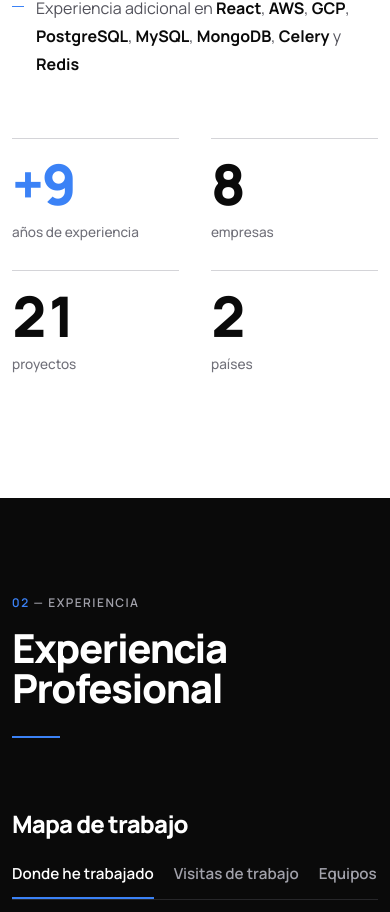
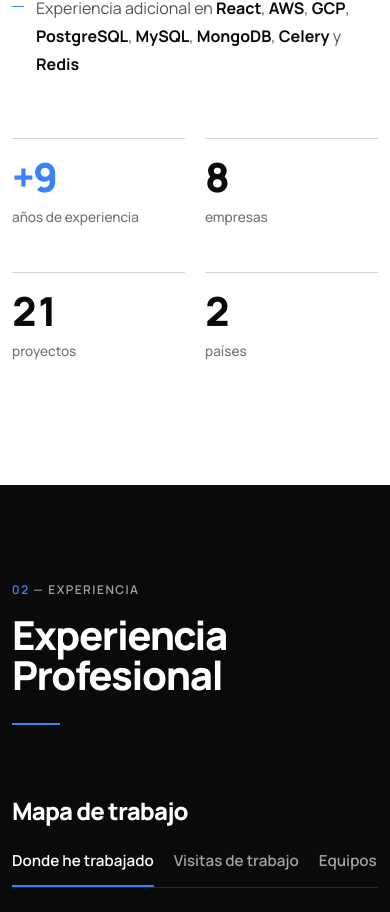
Before and after one commit to dxviidmg/davidmejia-v2, a React (Create React App) app: page / in a window 390 px wide. Shown: the part 1872-2784 px from the top of the page. Built offline with nearby package versions, Linux system fonts and the light colour scheme; no server answers; the HTML template or start-up script is replaced by a standard one.

Commit message:
fix(mobile): center map and stats on small screens
- Center the Americas map (220px width) on mobile viewports
- Adjust stats grid layout and font sizing for mobile devices
- Reduce horizontal scrolling on screens smaller than 576px

```diff
--- a/src/components/sections/about/about.css
+++ b/src/components/sections/about/about.css
@@ -70,3 +70,14 @@
     font-weight: 500;
     color: var(--text-3);
 }
+
+@media (max-width: 575px) {
+    .about-stats {
+        grid-template-columns: repeat(2, minmax(0, 1fr));
+        gap: 16px 20px;
+    }
+
+    .about-stat-value {
+        font-size: clamp(2.5rem, 5vw, 4rem);
+    }
+}
--- a/src/components/sections/experience/workmap.css
+++ b/src/components/sections/experience/workmap.css
@@ -198,6 +198,7 @@
 
     .work-map-figure:last-child {
         max-width: 220px;
+        margin: 0 auto;
     }
 
     .work-map-list {
```
